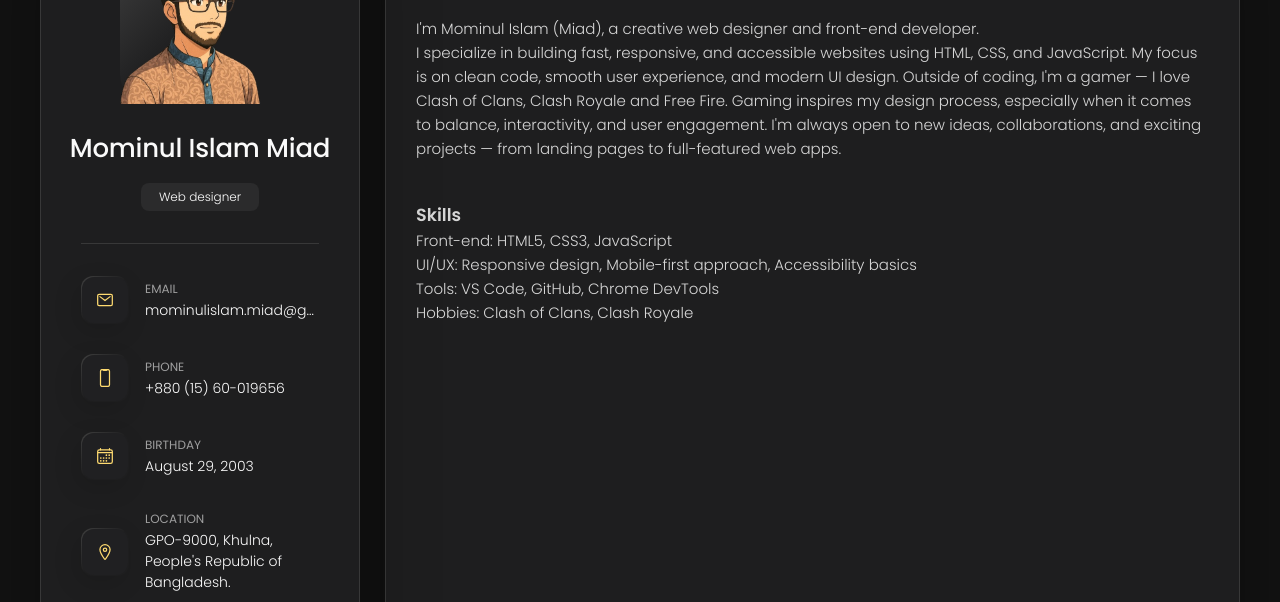
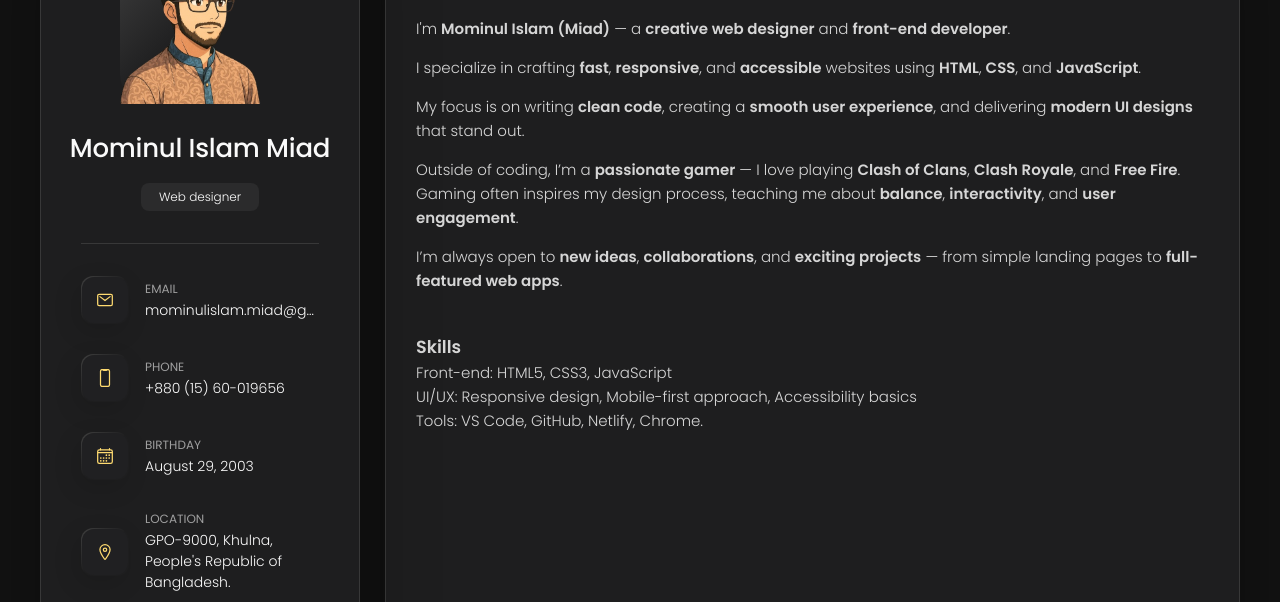
Before and after one commit to mominulislam2003/p_c_miad, a plain HTML site: page index.html in a window 1280 px wide. Shown: the part 157-759 px from the top of the page. Drawn offline with nearby package versions, Linux system fonts and the light colour scheme.

Commit message:
Revise index.html for portfolio enhancements
Updated the content and structure of the index.html file, enhancing the portfolio presentation with improved descriptions and skills section.

```diff
--- a/index.html
+++ b/index.html
@@ -128,14 +128,43 @@
       <article class="about active" data-page="about">
         <header><h2 class="h2 article-title">About me</h2></header>
         <section class="about-text">
-          <p>I'm Mominul Islam (Miad), a creative web designer and front-end developer.
-            <br>
-            I specialize in building fast, responsive, and accessible websites using HTML, CSS, and JavaScript.
-            My focus is on clean code, smooth user experience, and modern UI design.
+          <p>
+      I'm <strong>Mominul Islam (Miad)</strong> — a
+      <strong>creative web designer</strong> and
+      <strong>front-end developer</strong>.
+    </p>
 
-            Outside of coding, I'm a gamer — I love Clash of Clans, Clash Royale and Free Fire.
-            Gaming inspires my design process, especially when it comes to balance, interactivity, and user engagement.
-            I'm always open to new ideas, collaborations, and exciting projects — from landing pages to full-featured web apps.</p>
+    <p>
+      I specialize in crafting <strong>fast</strong>,
+      <strong>responsive</strong>, and
+      <strong>accessible</strong> websites using
+      <strong>HTML</strong>, <strong>CSS</strong>, and
+      <strong>JavaScript</strong>.
+    </p>
+
+    <p>
+      My focus is on writing <strong>clean code</strong>,
+      creating a <strong>smooth user experience</strong>,
+      and delivering <strong>modern UI designs</strong>
+      that stand out.
+    </p>
+
+    <p>
+      Outside of coding, I’m a <strong>passionate gamer</strong> —
+      I love playing <strong>Clash of Clans</strong>,
+      <strong>Clash Royale</strong>, and
+      <strong>Free Fire</strong>.
+      Gaming often inspires my design process, teaching me about
+      <strong>balance</strong>, <strong>interactivity</strong>,
+      and <strong>user engagement</strong>.
+    </p>
+
+    <p>
+      I’m always open to <strong>new ideas</strong>,
+      <strong>collaborations</strong>, and
+      <strong>exciting projects</strong> — from simple
+      landing pages to <strong>full-featured web apps</strong>.
+    </p>
         </section>
 
         <section class="about-text">
@@ -145,9 +174,7 @@
             <br>
             UI/UX: Responsive design, Mobile-first approach, Accessibility basics
             <br>
-            Tools: VS Code, GitHub, Chrome DevTools
-            <br>
-            Hobbies: Clash of Clans, Clash Royale
+            Tools: VS Code, GitHub, Netlify, Chrome.
           </p>
         </section>
 
```
